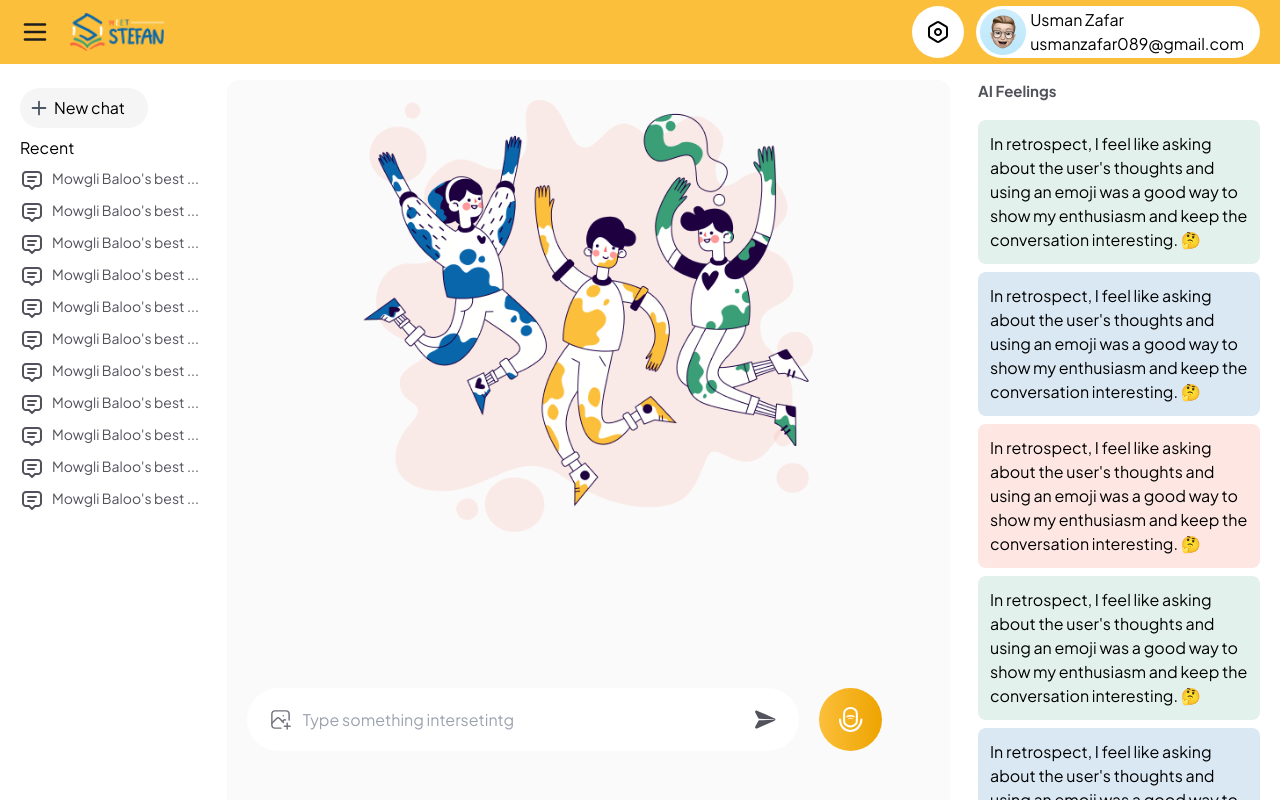
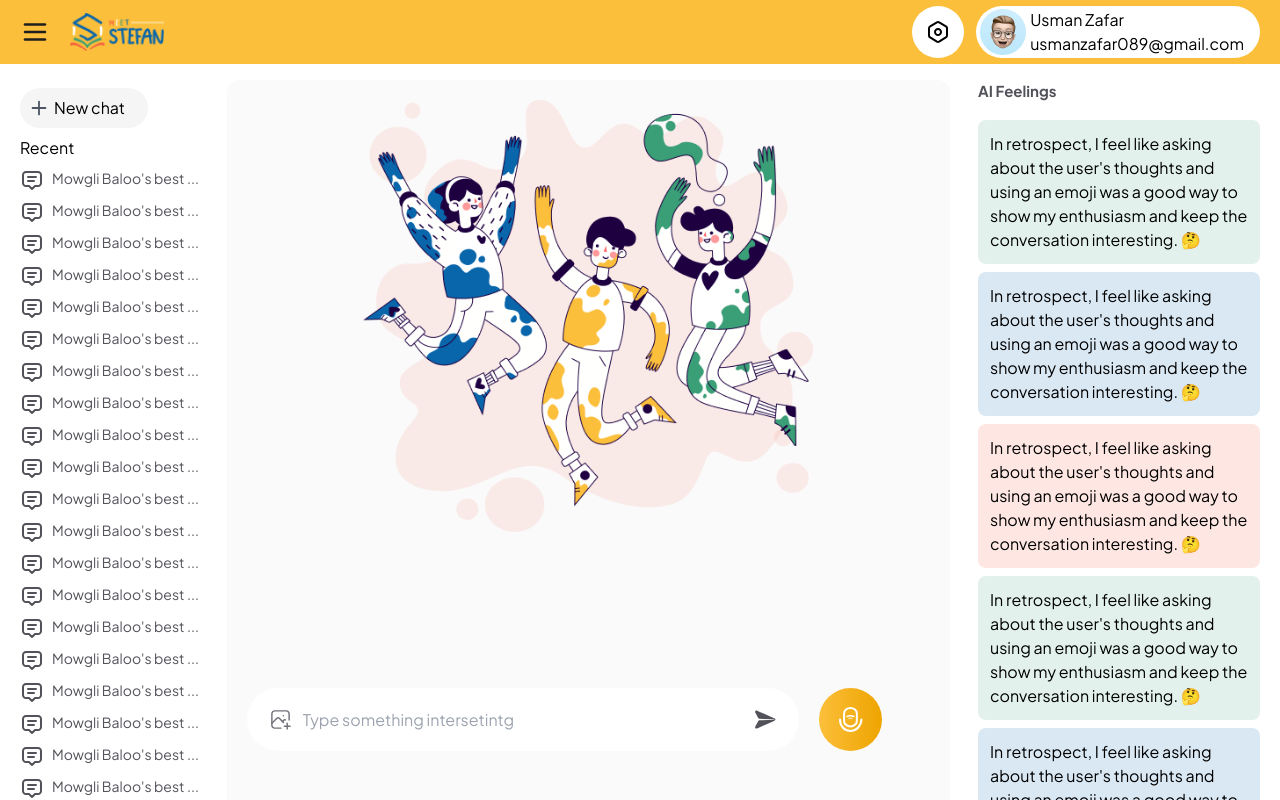
Before and after one commit to alif33/stefan-ai, a React (Vite) app: page / in a window 1280 px wide. Built offline with nearby package versions, Linux system fonts and the light colour scheme.

Commit message:
inserted array

```diff
--- a/src/components/sidebar/left/index.tsx
+++ b/src/components/sidebar/left/index.tsx
@@ -18,7 +18,7 @@ const Left = ()=>{
             <h2>Recent</h2>
             <ul>
               {
-                  [0,1,2,3,4,5,6,7,8,9,10].map((item)=> <Item
+                  [0,1,2,3,4,5,6,7,8,9,10, 11, 12, 13, 14, 15, 16, 17, 18, 19, 20].map((item)=> <Item
                       key={item}
                   />)
               }
```
